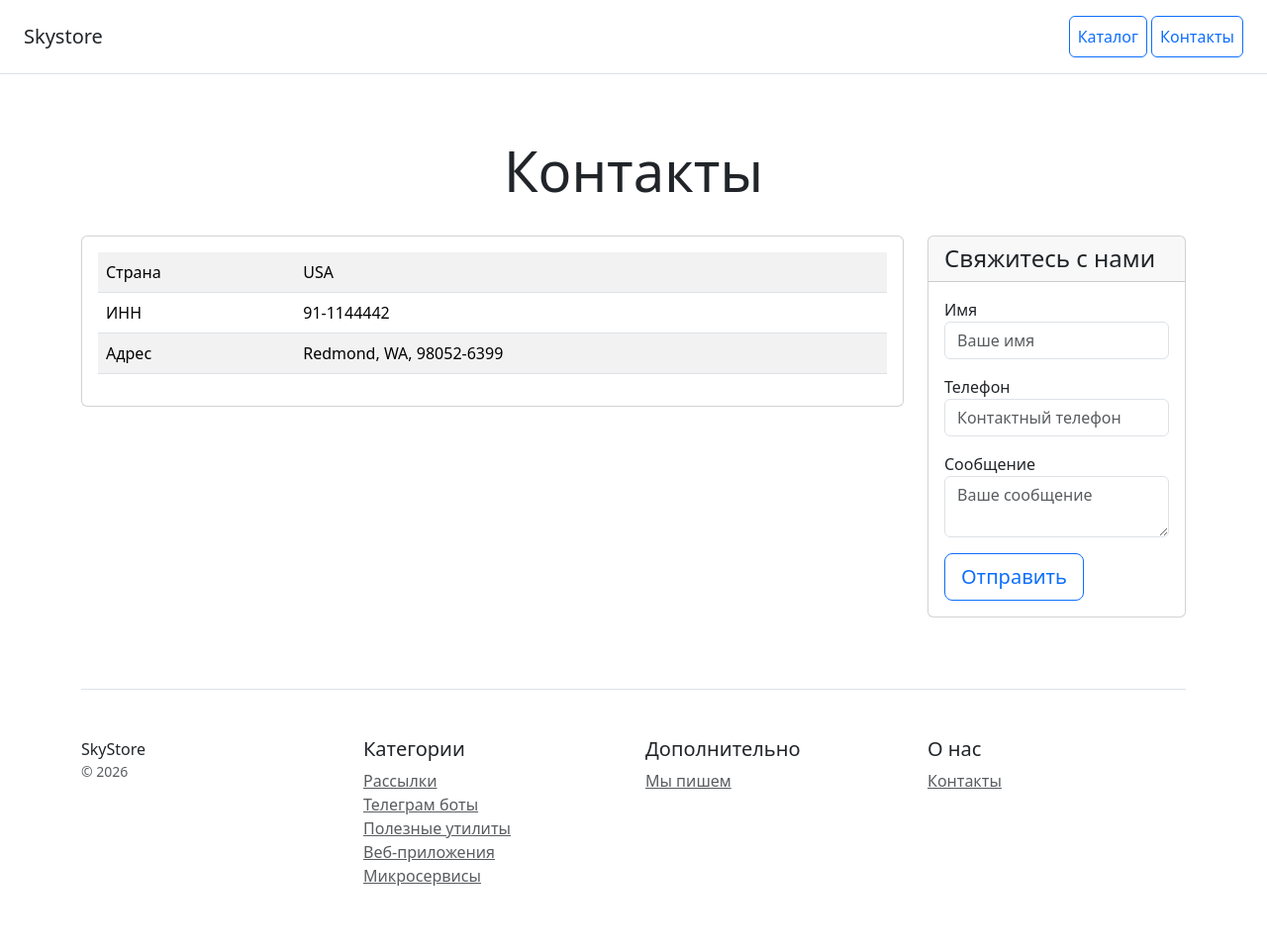
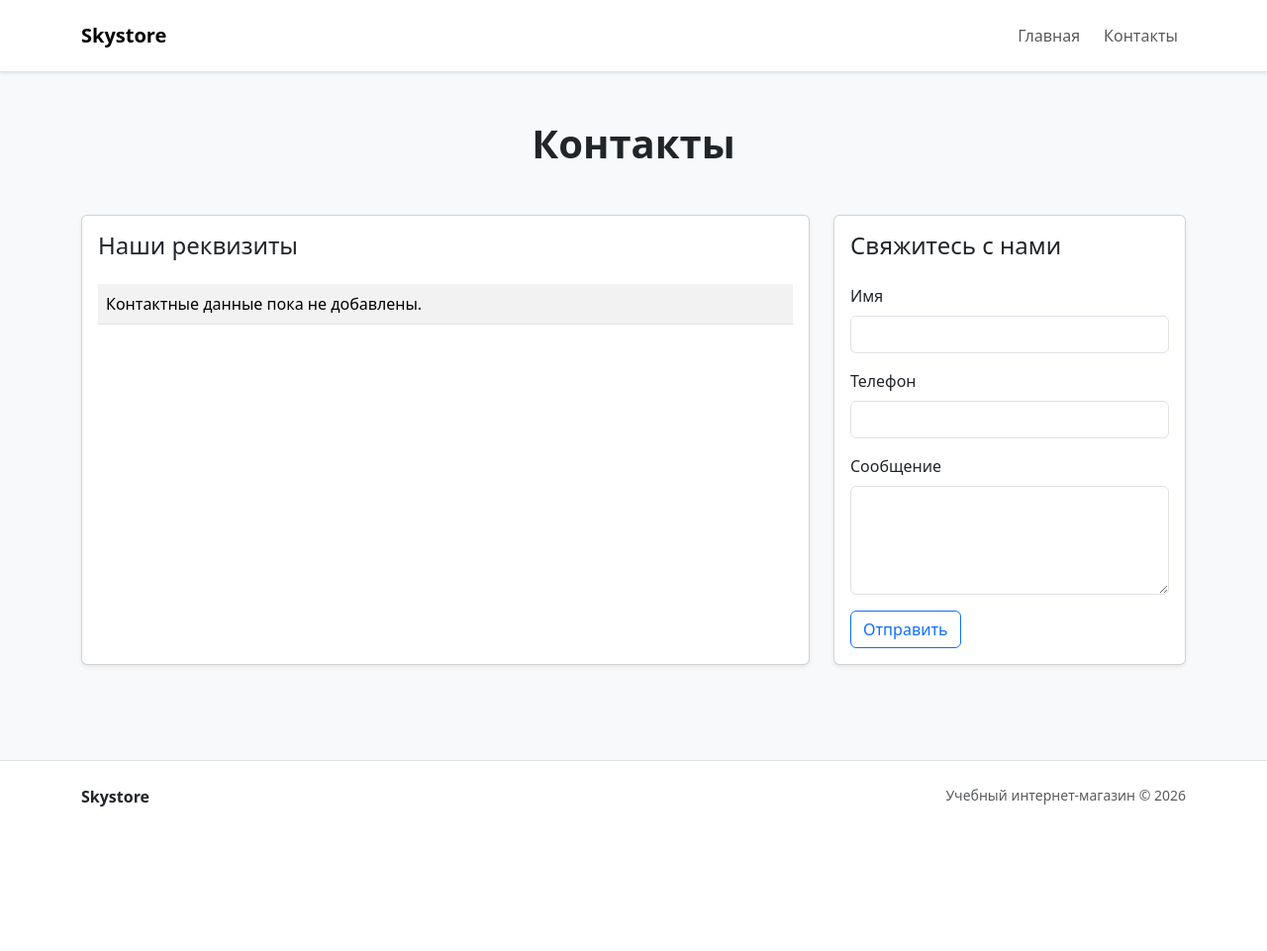
Before and after one commit to ALTSisyphus/simple_shop, a Django app: page /contacts/ in a window 1280 px wide. Shown: the whole page at 99% size. After the commit the page ends 815 px from the top, so only its background shows below. Run offline with Django 5.2, Linux system fonts and the light colour scheme; data that the repository does not hold is empty.

Commit message:
Вынес общую разметку в базовый шаблон

```diff
--- /dev/null
+++ b/catalog/static/catalog/css/styles.css
@@ -0,0 +1,47 @@
+body {
+    min-width: 320px;
+}
+
+.product-card {
+    border: 0;
+    transition:
+        transform 0.2s ease,
+        box-shadow 0.2s ease;
+}
+
+.product-card:hover {
+    transform: translateY(-4px);
+    box-shadow: 0 0.75rem 1.5rem rgba(0, 0, 0, 0.12) !important;
+}
+
+.product-card__image {
+    width: 100%;
+    height: 220px;
+    object-fit: cover;
+    background-color: #f2f4f7;
+}
+
+.product-detail__image {
+    width: 100%;
+    height: 100%;
+    min-height: 420px;
+    object-fit: contain;
+    background-color: #f2f4f7;
+}
+
+.product-description {
+    white-space: normal;
+}
+
+.errorlist {
+    margin: 0;
+    padding-left: 1.25rem;
+    color: #dc3545;
+}
+
+@media (max-width: 991.98px) {
+    .product-detail__image {
+        min-height: 300px;
+        max-height: 480px;
+    }
+}
--- /dev/null
+++ b/catalog/templates/catalog/base.html
@@ -0,0 +1,55 @@
+{% load static %}
+<!doctype html>
+<html lang="ru">
+<head>
+    <meta charset="UTF-8">
+    <meta
+        name="viewport"
+        content="width=device-width, initial-scale=1"
+    >
+
+    <title>
+        {% block title %}Skystore{% endblock %}
+    </title>
+
+    <link
+        href="https://cdn.jsdelivr.net/npm/bootstrap@5.3.3/dist/css/bootstrap.min.css"
+        rel="stylesheet"
+    >
+    <link
+        href="{% static 'catalog/css/styles.css' %}"
+        rel="stylesheet"
+    >
+</head>
+
+<body class="d-flex flex-column min-vh-100 bg-light">
+<header class="bg-white border-bottom shadow-sm">
+    <div class="container py-3">
+        {% include "catalog/includes/menu.html" %}
+    </div>
+</header>
+
+<main class="flex-grow-1">
+    {% block content %}
+    {% endblock %}
+</main>
+
+<footer class="mt-5 border-top bg-white">
+    <div
+        class="container py-4 d-flex flex-column flex-md-row justify-content-between gap-2"
+    >
+        <span class="fw-semibold">
+            Skystore
+        </span>
+
+        <small class="text-muted">
+            Учебный интернет-магазин &copy; 2026
+        </small>
+    </div>
+</footer>
+
+<script
+    src="https://cdn.jsdelivr.net/npm/bootstrap@5.3.3/dist/js/bootstrap.bundle.min.js"
+></script>
+</body>
+</html>
--- a/catalog/templates/catalog/contacts.html
+++ b/catalog/templates/catalog/contacts.html
@@ -1,107 +1,151 @@
-<!doctype html>
-<html lang="ru">
-<head>
-    <meta charset="utf-8">
-    <meta name="viewport" content="width=device-width, initial-scale=1">
-    <title>Skystore — контакты</title>
-    <link href="https://cdn.jsdelivr.net/npm/bootstrap@5.3.3/dist/css/bootstrap.min.css" rel="stylesheet">
-</head>
-<body>
-<div class="d-flex flex-column flex-md-row align-items-center p-3 px-md-4 mb-3 bg-white border-bottom box-shadow">
-    <h5 class="my-0 me-md-auto font-weight-normal">Skystore</h5>
-    <nav class="ms-5">
-        <a class="p-2 btn btn-outline-primary" href="/">Каталог</a>
-        <a class="p-2 btn btn-outline-primary" href="/contacts/">Контакты</a>
-    </nav>
-</div>
+{% extends "catalog/base.html" %}
 
-<div class="pricing-header px-3 py-3 pt-md-5 pb-md-4 mx-auto text-center">
-    <h1 class="display-4">Контакты</h1>
-</div>
+{% block title %}
+    Контакты — Skystore
+{% endblock %}
 
-<div class="container">
+{% block content %}
+<section class="container py-5">
+    <h1 class="display-6 fw-bold text-center mb-5">
+        Контакты
+    </h1>
+
     {% if success_message %}
-        <div class="alert alert-success" role="alert">
+        <div
+            class="alert alert-success"
+            role="alert"
+        >
             {{ success_message }}
         </div>
     {% endif %}
 
-    <div class="row text-start">
-        <div class="col-lg-9 col-md-6 col-sm-12">
-            <div class="card mb-4 box-shadow">
+    <div class="row g-4">
+        <div class="col-lg-8">
+            <div class="card h-100 shadow-sm">
                 <div class="card-body">
-                    <table class="table table-striped">
+                    <h2 class="h4 mb-4">
+                        Наши реквизиты
+                    </h2>
+
+                    <table class="table table-striped mb-0">
+                        <tbody>
                         {% for contact in contacts %}
-                            <tr><td class="w-25">Страна</td><td>{{ contact.country }}</td></tr>
-                            <tr><td class="w-25">ИНН</td><td>{{ contact.tax_id }}</td></tr>
-                            <tr><td class="w-25">Адрес</td><td>{{ contact.address }}</td></tr>
+                            <tr>
+                                <th
+                                    scope="row"
+                                    class="w-25"
+                                >
+                                    Страна
+                                </th>
+                                <td>
+                                    {{ contact.country }}
+                                </td>
+                            </tr>
+
+                            <tr>
+                                <th scope="row">
+                                    ИНН
+                                </th>
+                                <td>
+                                    {{ contact.tax_id }}
+                                </td>
+                            </tr>
+
+                            <tr>
+                                <th scope="row">
+                                    Адрес
+                                </th>
+                                <td>
+                                    {{ contact.address }}
+                                </td>
+                            </tr>
                         {% empty %}
-                            <tr><td class="w-25">Страна</td><td>USA</td></tr>
-                            <tr><td class="w-25">ИНН</td><td>91-1144442</td></tr>
-                            <tr><td class="w-25">Адрес</td><td>Redmond, WA, 98052-6399</td></tr>
+                            <tr>
+                                <td colspan="2">
+                                    Контактные данные пока не добавлены.
+                                </td>
+                            </tr>
                         {% endfor %}
+                        </tbody>
                     </table>
                 </div>
             </div>
         </div>
-        <div class="col-lg-3 col-md-6 col-sm-12">
-            <div class="card mb-4 box-shadow">
-                <div class="card-header">
-                    <h4 class="my-0 font-weight-normal">Свяжитесь с нами</h4>
-                </div>
+
+        <div class="col-lg-4">
+            <div class="card shadow-sm">
                 <div class="card-body">
-                    <form method="post" action="/contacts/" class="form-floating">
+                    <h2 class="h4 mb-4">
+                        Свяжитесь с нами
+                    </h2>
+
+                    <form
+                        method="post"
+                        action="{% url 'catalog:contacts' %}"
+                    >
                         {% csrf_token %}
+
                         <div class="mb-3">
-                            <label for="name">Имя</label>
-                            <input type="text" name="name" class="form-control" id="name" placeholder="Ваше имя" required>
+                            <label
+                                class="form-label"
+                                for="name"
+                            >
+                                Имя
+                            </label>
+
+                            <input
+                                class="form-control"
+                                id="name"
+                                name="name"
+                                type="text"
+                                required
+                            >
                         </div>
+
                         <div class="mb-3">
-                            <label for="phone">Телефон</label>
-                            <input type="text" name="phone" class="form-control" id="phone" placeholder="Контактный телефон" required>
+                            <label
+                                class="form-label"
+                                for="phone"
+                            >
+                                Телефон
+                            </label>
+
+                            <input
+                                class="form-control"
+                                id="phone"
+                                name="phone"
+                                type="text"
+                                required
+                            >
                         </div>
+
                         <div class="mb-3">
-                            <label for="message">Сообщение</label>
-                            <textarea name="message" class="form-control" id="message" placeholder="Ваше сообщение" required></textarea>
+                            <label
+                                class="form-label"
+                                for="message"
+                            >
+                                Сообщение
+                            </label>
+
+                            <textarea
+                                class="form-control"
+                                id="message"
+                                name="message"
+                                rows="4"
+                                required
+                            ></textarea>
                         </div>
-                        <button type="submit" class="btn btn-lg btn-block btn-outline-primary">Отправить</button>
+
+                        <button
+                            class="btn btn-outline-primary"
+                            type="submit"
+                        >
+                            Отправить
+                        </button>
                     </form>
                 </div>
             </div>
         </div>
     </div>
-
-    <footer class="pt-4 my-md-5 pt-md-5 border-top">
-        <div class="row">
-            <div class="col-12 col-md">
-                SkyStore
-                <small class="d-block mb-3 text-muted">&copy; 2026</small>
-            </div>
-            <div class="col-6 col-md">
-                <h5>Категории</h5>
-                <ul class="list-unstyled text-small">
-                    <li><a class="text-muted" href="#">Рассылки</a></li>
-                    <li><a class="text-muted" href="#">Телеграм боты</a></li>
-                    <li><a class="text-muted" href="#">Полезные утилиты</a></li>
-                    <li><a class="text-muted" href="#">Веб-приложения</a></li>
-                    <li><a class="text-muted" href="#">Микросервисы</a></li>
-                </ul>
-            </div>
-            <div class="col-6 col-md">
-                <h5>Дополнительно</h5>
-                <ul class="list-unstyled text-small">
-                    <li><a class="text-muted" href="#">Мы пишем</a></li>
-                </ul>
-            </div>
-            <div class="col-6 col-md">
-                <h5>О нас</h5>
-                <ul class="list-unstyled text-small">
-                    <li><a class="text-muted" href="/contacts/">Контакты</a></li>
-                </ul>
-            </div>
-        </div>
-    </footer>
-</div>
-<script src="https://cdn.jsdelivr.net/npm/bootstrap@5.3.3/dist/js/bootstrap.bundle.min.js"></script>
-</body>
-</html>
+</section>
+{% endblock %}
--- /dev/null
+++ b/catalog/templates/catalog/includes/menu.html
@@ -0,0 +1,44 @@
+<nav
+    class="navbar navbar-expand-md p-0"
+    aria-label="Главное меню"
+>
+    <a
+        class="navbar-brand fw-bold"
+        href="{% url 'catalog:home' %}"
+    >
+        Skystore
+    </a>
+
+    <button
+        class="navbar-toggler"
+        type="button"
+        data-bs-toggle="collapse"
+        data-bs-target="#mainMenu"
+        aria-controls="mainMenu"
+        aria-expanded="false"
+        aria-label="Открыть меню"
+    >
+        <span class="navbar-toggler-icon"></span>
+    </button>
+
+    <div
+        class="collapse navbar-collapse"
+        id="mainMenu"
+    >
+        <div class="navbar-nav ms-auto gap-md-2 mt-3 mt-md-0">
+            <a
+                class="nav-link"
+                href="{% url 'catalog:home' %}"
+            >
+                Главная
+            </a>
+
+            <a
+                class="nav-link"
+                href="{% url 'catalog:contacts' %}"
+            >
+                Контакты
+            </a>
+        </div>
+    </div>
+</nav>
```
Also changed, not shown: catalog/templates/catalog/home.html (+16 -90 lines), catalog/static/catalog/images/no-image.svg (added).
